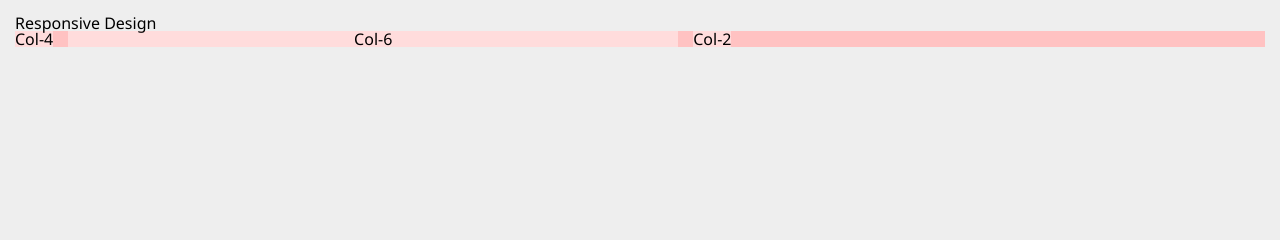
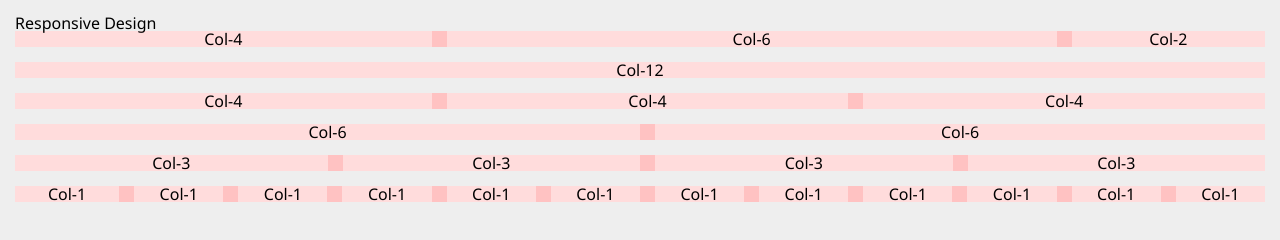
Before and after one commit to NicolasKorzusehec/Plantillas-Actv.-ITBA, a plain HTML site: page p_col-12/col-12.html in a window 1280 px wide. Drawn offline with Linux system fonts and the light colour scheme.

Commit message:
Plantilla columnas: Solucione el error que daba mal las medidas de las casillas, los decimales los habia marcado con comas y no con puntos.

```diff
--- a/p_col-12/col-12.css
+++ b/p_col-12/col-12.css
@@ -45,7 +45,6 @@ table {
 
 
 /*Estillos preliminares*/
-
 body {
     padding: 15px;
     background-color: #eee;
@@ -55,7 +54,6 @@ body {
 }
 
 /*Estilos Plantilla*/
-
 .grid-container {
     width: 100%; /*Diseño fluido*/
 }
@@ -78,9 +76,9 @@ body {
 }
 
 
-
+/*Estilos que permiten ver los colores y las casillas posicionadas donde corresponde.*/
 .resaltador .row {
-    background-color: #ffc2c2;
+    background-color: #ffc2c2; /*Este color es el que causa que las divisiones sean de color*/
     text-align: center;
 }
 
@@ -93,73 +91,27 @@ body {
     min-height: 1px; /*porque si no ponemos texto no se va a ver este espacio.*/
 }
 
-/*Estilos columnas*/
-.col-12 {
-    width: 100%;
-}
-
-.col-11 {
-    width: 91,66666666666667%;
-}
-
-.col-10 {
-    width: 83,33333333333333%;
-}
-
-.col-9 {
-    width: 75%;
-}
-
-.col-8 {
-    width: 66,66666666666667%;
-}
-
-.col-7 {
-    width: 58,33333333333333%;
-}
-
-.col-6 {
-    width: 50%;
-}
-
-.col-5 {
-    width: 41,66666666666667%;
-}
-
-.col-4 {
-    width: 33,33333333333333%;
-}
-
-.col-3 {
-    width: 25%;
-}
-
-.col-2 {
-    width: 16,66666666666667%;
-}
+/*Anchos columnas, Se debe marcar el decimal con un punto.*/
+.col-12 {width: 100%;}
+.col-11 {width: 91.66666666666667%;}
+.col-10 {width: 83.33333333333333%;}
+.col-9 {width: 75%;}
+.col-8 {width: 66.66666666666667%;}
+.col-7 {width: 58.33333333333333%;}
+.col-6 {width: 50%;}
+.col-5 {width: 41.66666666666667%;}
+.col-4 {width: 33.33333333333333%;}
+.col-3 {width: 25%;}
+.col-2 {width: 16.6666666666666%;}
+.col-1 {width: 8.33333333333333%;}
 
 
-.col-1 {
-    width: 8,33333333333333%;
-}
-
-
-
-
-
-
-
-
-
-
-/*MediaQueriespara hacerla responsiva*/
-
-/* @media screen (max-width:800px){
-
+/*  MediaQueriespara hacerla responsiva.
+    La acotación despues de @media SCREEN causa un error que descarta el mediaqueries.*/
+@media (max-width:800px) {
     .row {
         margin: 0;
     }
-
 
     .row .box {
         margin-left: 0;
@@ -170,7 +122,7 @@ body {
         display: block;
         width: 100%;
     }
-} */
+}
 
 /*Helpers*/
 .img-responsive {
--- a/p_col-12/col-12.html
+++ b/p_col-12/col-12.html
@@ -12,7 +12,7 @@
     <body>
         <div class="grid-container resaltador">
             <h1>Responsive Design</h1>
-            <div class="row">
+            <div class="row"> <!-- col-4 + col-6 + col-2 -->
                 <div class="col-4">
                     <div class="box">
                         Col-4
@@ -30,6 +30,131 @@
                 </div>
             </div>
 
+            <div class="row"> <!-- col-12 -->
+                <div class="col-12">
+                    <div class="box">
+                        Col-12
+                    </div>
+                </div>
+            </div>
+
+            <div class="row"> <!-- 3 col-4 -->
+                <div class="col-4">
+                    <div class="box">
+                        Col-4
+                    </div>
+                </div>
+                <div class="col-4">
+                    <div class="box">
+                        Col-4
+                    </div>
+                </div>
+                <div class="col-4">
+                    <div class="box">
+                        Col-4
+                    </div>
+                </div>
+            </div>
+
+            <div class="row"> <!-- 2 col-6 -->
+                <div class="col-6">
+                    <div class="box">
+                        Col-6
+                    </div>
+                </div>
+                <div class="col-6">
+                    <div class="box">
+                        Col-6
+                    </div>
+                </div>
+            </div>
+
+            <div class="row"> <!-- 4 col-3 -->
+                <div class="col-3">
+                    <div class="box">
+                        Col-3
+                    </div>
+                </div>
+                <div class="col-3">
+                    <div class="box">
+                        Col-3
+                    </div>
+                </div>
+                <div class="col-3">
+                    <div class="box">
+                        Col-3
+                    </div>
+                </div>
+                <div class="col-3">
+                    <div class="box">
+                        Col-3
+                    </div>
+                </div>
+            </div>
+
+            <div class="row"> <!-- 12 col-1 -->
+                <div class="col-1">
+                    <div class="box">
+                        Col-1
+                    </div>
+                </div>
+                <div class="col-1">
+                    <div class="box">
+                        Col-1
+                    </div>
+                </div>
+                <div class="col-1">
+                    <div class="box">
+                        Col-1
+                    </div>
+                </div>
+                <div class="col-1">
+                    <div class="box">
+                        Col-1
+                    </div>
+                </div>
+                <div class="col-1">
+                    <div class="box">
+                        Col-1
+                    </div>
+                </div>
+                <div class="col-1">
+                    <div class="box">
+                        Col-1
+                    </div>
+                </div>
+                <div class="col-1">
+                    <div class="box">
+                        Col-1
+                    </div>
+                </div>
+                <div class="col-1">
+                    <div class="box">
+                        Col-1
+                    </div>
+                </div>
+                <div class="col-1">
+                    <div class="box">
+                        Col-1
+                    </div>
+                </div>
+                <div class="col-1">
+                    <div class="box">
+                        Col-1
+                    </div>
+                </div>
+                <div class="col-1">
+                    <div class="box">
+                        Col-1
+                    </div>
+                </div>
+                <div class="col-1">
+                    <div class="box">
+                        Col-1
+                    </div>
+                </div>
+            </div>
+
         </div>
 
 
```
